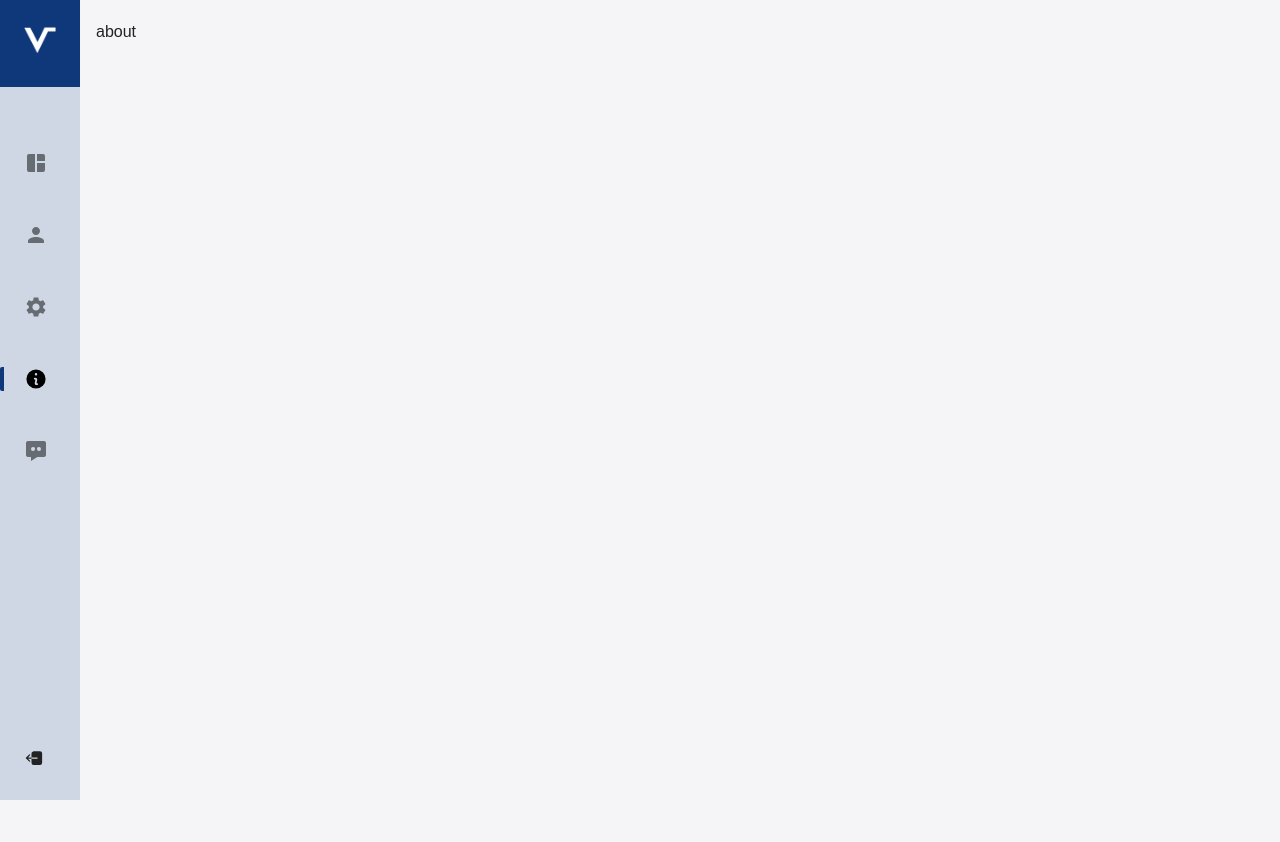
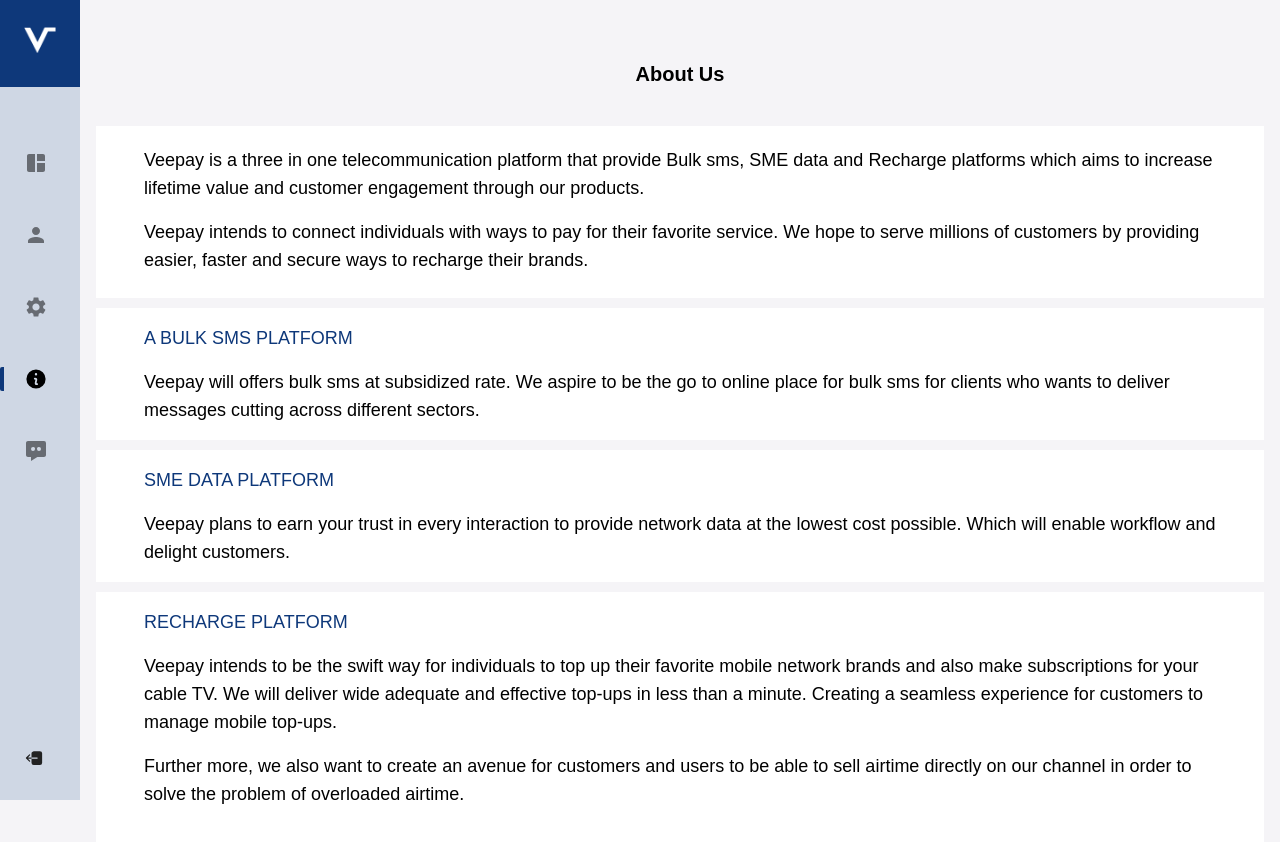
Before and after one commit to ihemebiriegondu/veepay-new-landingpage, a React (Create React App) app: page /dashboard in a window 1280 px wide. Both pictures are taken after a click on the item 38 px from the left and 379 px from the top of the page. Shown: the top 842 px of the page. Before the commit the page ends 800 px from the top, so only its background shows below. Built offline with nearby package versions, Linux system fonts and the light colour scheme; the HTML template or start-up script is replaced by a standard one.

Commit message:
added the about us page

```diff
--- a/src/components/DashboardComponents/about.jsx
+++ b/src/components/DashboardComponents/about.jsx
@@ -1,7 +1,64 @@
-import React from 'react'
+import React from "react";
 
 export default function About() {
   return (
-    <div>about</div>
-  )
+    <section className="flex flex-col sm:gap-2.5 gap-3 mont text-black md:text-lg sm:text-base text-sm">
+      <h1 className="lg:text-xl text-lg font-bold md:mb-7 mb-5 text-center md:pt-10 pt-5 1.5xl:hidden">
+        About Us
+      </h1>
+
+      <article className="pt-5 sm:px-12 px-5 sm:pb-6 pb-5 bg-white">
+        <div className="1.5xl:block hidden pt-8">
+          <h2 className="text-2xl text-primary font-semibold mb-1">Veepay</h2>
+          <h3 className="font-medium text-primary mb-8">
+            (Feed your network, live better)
+          </h3>
+        </div>
+        <p className="sm:mb-4 mb-3">
+          Veepay is a three in one telecommunication platform that provide Bulk
+          sms, SME data and Recharge platforms which aims to increase lifetime
+          value and customer engagement through our products.
+        </p>
+        <p className="">
+          Veepay intends to connect individuals with ways to pay for their
+          favorite service. We hope to serve millions of customers by providing
+          easier, faster and secure ways to recharge their brands.
+        </p>
+      </article>
+
+      <article className="sm:py-4 py-5 sm:px-12 px-5 bg-white">
+        <h3 className="text-primary md:mb-4 sm:mb-2 mb-0.5 sm:text-lg text-base">A BULK SMS PLATFORM</h3>
+        <p>
+          Veepay will offers bulk sms at subsidized rate. We aspire to be the go
+          to online place for bulk sms for clients who wants to deliver messages
+          cutting across different sectors.
+        </p>
+      </article>
+
+      <article className="sm:py-4 py-5 sm:px-12 px-5 bg-white">
+        <h3 className="text-primary md:mb-4 sm:mb-2 mb-0.5 sm:text-lg text-base">SME DATA PLATFORM</h3>
+        <p>
+          Veepay plans to earn your trust in every interaction to provide
+          network data at the lowest cost possible. Which will enable workflow
+          and delight customers.
+        </p>
+      </article>
+
+      <article className="sm:pt-4 pt-5 sm:pb-16 pb-6 sm:px-12 px-5 bg-white">
+        <h3 className="text-primary md:mb-4 sm:mb-2 mb-0.5 sm:text-lg text-base">RECHARGE PLATFORM</h3>
+        <p className="sm:mb-4 mb-3">
+          Veepay intends to be the swift way for individuals to top up their
+          favorite mobile network brands and also make subscriptions for your
+          cable TV. We will deliver wide adequate and effective top-ups in less
+          than a minute. Creating a seamless experience for customers to manage
+          mobile top-ups.
+        </p>
+        <p>
+          Further more, we also want to create an avenue for customers and users
+          to be able to sell airtime directly on our channel in order to solve
+          the problem of overloaded airtime.
+        </p>
+      </article>
+    </section>
+  );
 }
--- a/src/components/DashboardComponents/faqs.jsx
+++ /dev/null
@@ -1,7 +0,0 @@
-import React from 'react'
-
-export default function Faqs() {
-  return (
-    <div>faqs</div>
-  )
-}
--- a/src/index.css
+++ b/src/index.css
@@ -2,6 +2,7 @@
 @tailwind components;
 @tailwind utilities;
 
+@import url("https://fonts.googleapis.com/css2?family=Montserrat:ital,wght@0,400;0,500;0,600;0,700;0,800;0,900;1,400&display=swap");
 @import url("https://fonts.googleapis.com/css2?family=Poppins:wght@400;500;600;700");
 
 html {
@@ -11,16 +12,15 @@
 body {
   margin: 0;
   color: #222222;
-  background-color: #F5F4F7;
+  background-color: #f5f4f7;
   overflow-x: hidden!;
   font-family: "Poppins", sans-serif;
   -webkit-font-smoothing: antialiased;
   -moz-osx-font-smoothing: grayscale;
 }
 
-code {
-  font-family: source-code-pro, Menlo, Monaco, Consolas, "Courier New",
-    monospace;
+.mont {
+  font-family: "Montserrat", sans-serif;
 }
 
 .formSection::-webkit-scrollbar {
@@ -52,6 +52,9 @@
   background: #03243d;
 }
 
-.swiper-pagination-fraction, .swiper-pagination-custom, .swiper-horizontal > .swiper-pagination-bullets, .swiper-pagination-bullets.swiper-pagination-horizontal  {
+.swiper-pagination-fraction,
+.swiper-pagination-custom,
+.swiper-horizontal > .swiper-pagination-bullets,
+.swiper-pagination-bullets.swiper-pagination-horizontal {
   bottom: 0px !important;
 }
--- a/src/pages/dashboard.jsx
+++ b/src/pages/dashboard.jsx
@@ -2,7 +2,6 @@
 import DashboardNav from "../components/DashboardComponents/dashboardNav";
 import Profile from "../components/DashboardComponents/profile";
 import About from "../components/DashboardComponents/about";
-import Faqs from "../components/DashboardComponents/faqs";
 import Setting from "../components/DashboardComponents/setting";
 import Contact from "../components/DashboardComponents/contact";
 import MainDashboard from "../components/DashboardComponents/mainDashboard";
@@ -33,8 +32,6 @@
           <Profile />
         ) : currentTab === "About Us" ? (
           <About />
-        ) : currentTab === "FAQs" ? (
-          <Faqs />
         ) : currentTab === "Settings" ? (
           <Setting
             currentSettingTab={currentSettingTab}
```
